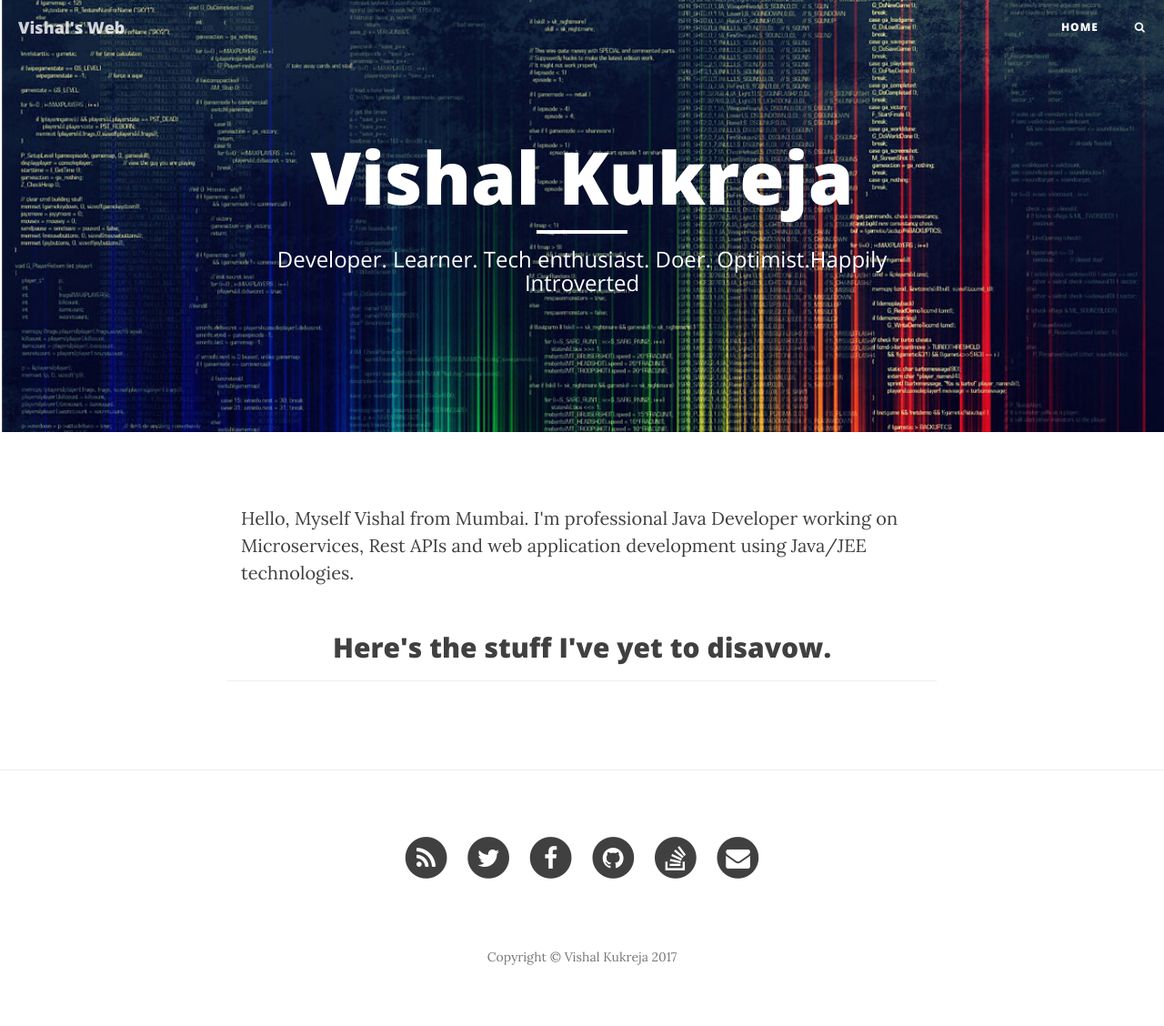
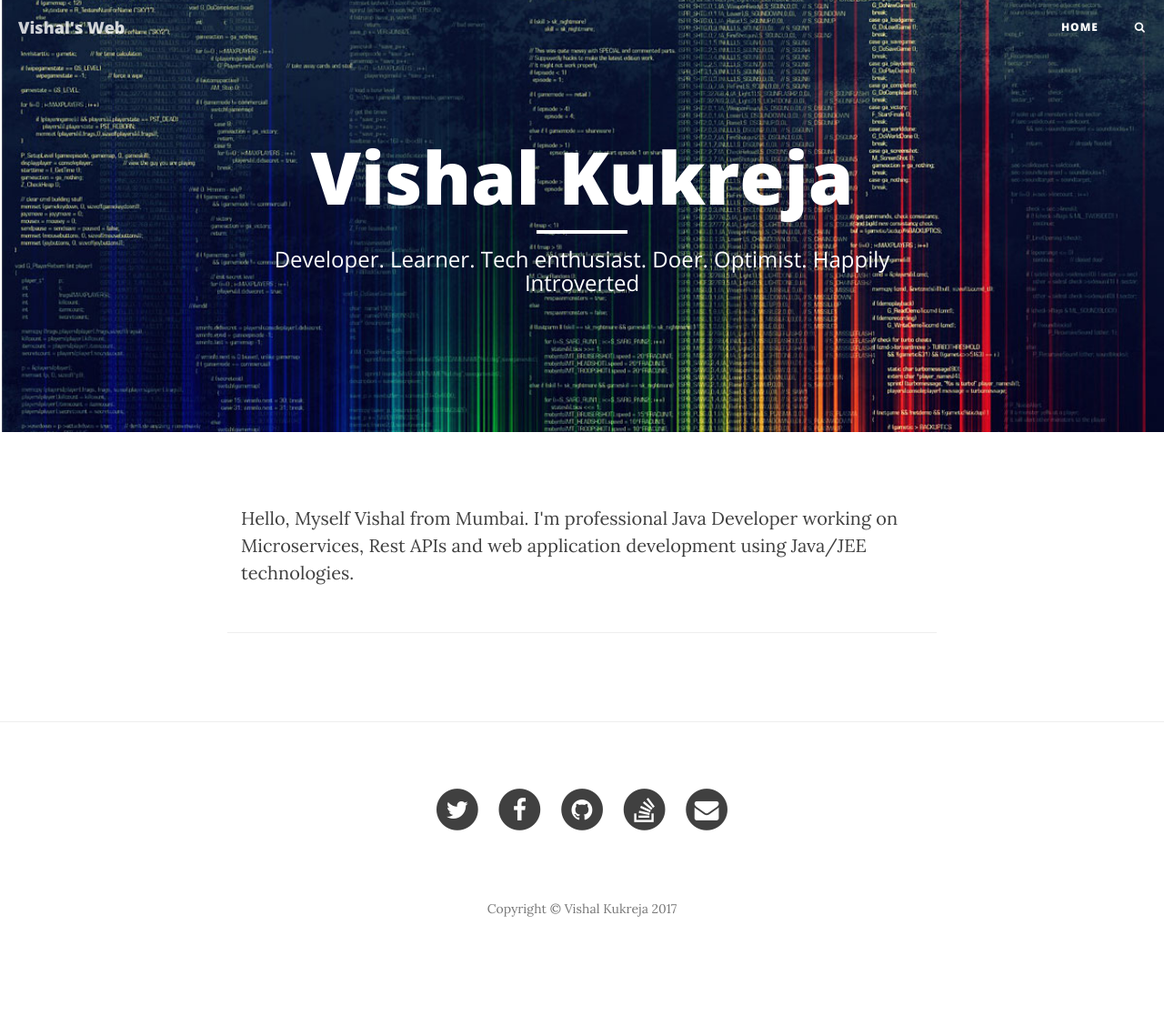
Before and after one commit to vishalkukreja/vishalkukreja.github.io, a Jekyll site: the page built from index.html, in a window 1280 px wide. Shown: the whole page at 91% size. Built offline with Jekyll 4.4.1, drawn with Linux system fonts in a browser that asks for light colours; nearby versions of some CDN libraries; the list of posts is cut into pages by our own code; after the commit the page ends 1075 px from its top, so only the background shows below that.

Commit message:
data changes & added linkedin link

```diff
--- a/_includes/footer.html
+++ b/_includes/footer.html
@@ -4,12 +4,12 @@
         <div class="row">
             <div class="col-lg-8 col-lg-offset-2 col-md-10 col-md-offset-1">
                 <ul class="list-inline text-center">
-                    {% if site.rss %}
+                    {% if site.linkedin_username %}
                     <li>
-                        <a href="/feed.xml">
+                        <a href="https://www.linkedin.com/in{{ site.linkedin_username }}">
                             <span class="fa-stack fa-lg">
                                 <i class="fa fa-circle fa-stack-2x"></i>
-                                <i class="fa fa-rss fa-stack-1x fa-inverse"></i>
+                                <i class="fa fa-linkedin fa-stack-1x fa-inverse"></i>
                             </span>
                         </a>
                     </li>
--- a/index.html
+++ b/index.html
@@ -2,7 +2,7 @@
 layout: page
 title : Vishal Kukreja
 header-img: "img/home-bg.png"
-description: "Developer. Learner. Tech enthusiast. Doer. Optimist.Happily Introverted"
+description: "Developer. Learner. Tech enthusiast. Doer. Optimist. Happily Introverted"
 ---
 
 <!-- About Content -->
@@ -19,7 +19,7 @@
 <section id="portfolio">
 	<div class="row">
 		<div class="text-center">
-			<h2>Here's the stuff I've yet to disavow.</h2>
+			<h2></h2>
 			<hr>
 		</div>
 	</div>
```
